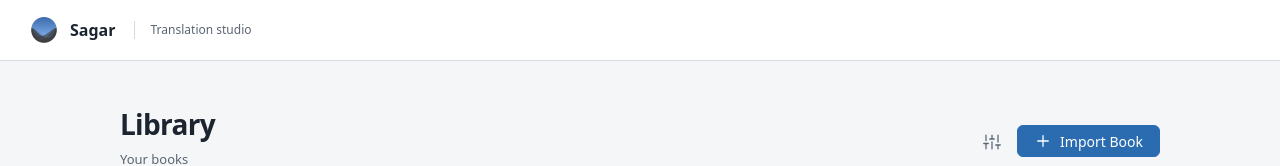
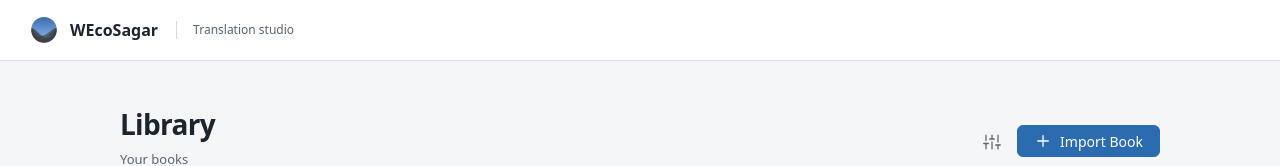
Before and after one commit to AKHtun/Sagar, a React (Vite) app: page / in a window 1280 px wide. Shown: the top 166 px of the page. Built offline with nearby package versions, Linux system fonts and the light colour scheme.

Commit message:
feat(branding): introduce WEcoSagar branding and add saturngod attribution in README

```diff
--- a/index.html
+++ b/index.html
@@ -4,7 +4,7 @@
     <meta charset="UTF-8" />
     <link rel="icon" type="image/png" href="/icon.png" />
     <meta name="viewport" content="width=device-width, initial-scale=1.0" />
-    <title>Sagar</title>
+    <title>WEcoSagar</title>
   </head>
 
   <body>
--- a/src-tauri/tauri.conf.json
+++ b/src-tauri/tauri.conf.json
@@ -1,6 +1,6 @@
 {
   "$schema": "https://schema.tauri.app/config/2",
-  "productName": "Sagar",
+  "productName": "WEcoSagar",
   "version": "0.3.0",
   "identifier": "app.myanmars.sagar",
   "build": {
@@ -12,7 +12,7 @@
   "app": {
     "windows": [
       {
-        "title": "Sagar",
+        "title": "WEcoSagar",
         "width": 1280,
         "height": 800,
         "minWidth": 960,
--- a/src/app/App.tsx
+++ b/src/app/App.tsx
@@ -101,7 +101,7 @@ export default function App() {
             width={32}
             height={32}
           />{" "}
-          Sagar <span className="app-brand__descriptor">{t("Translation studio")}</span>
+          WEcoSagar <span className="app-brand__descriptor">{t("Translation studio")}</span>
         </div>
       </div>
       <LibraryScreen
```
Also changed, not shown: 2 other files (tests, documents, lock files or other folders).
